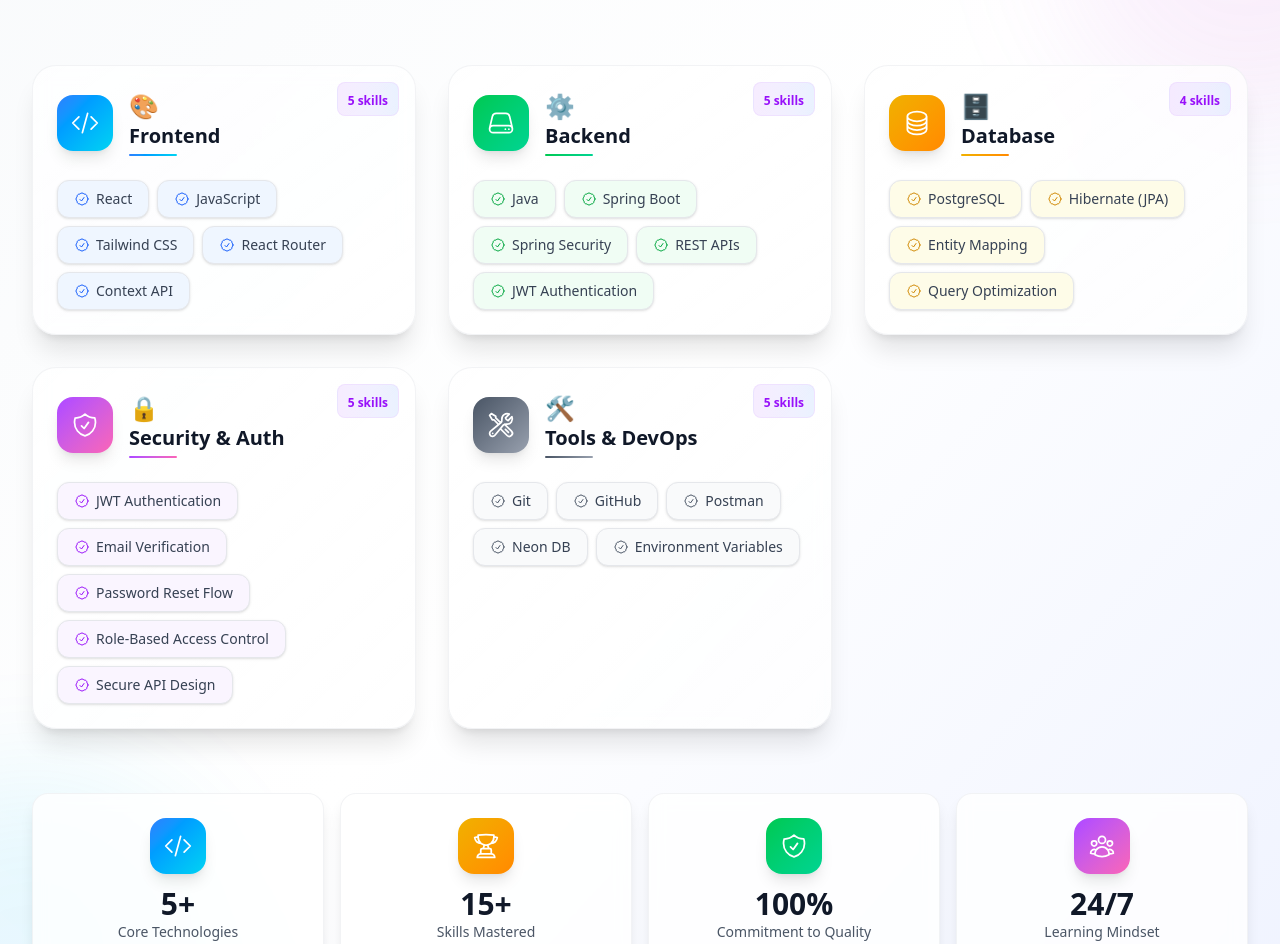
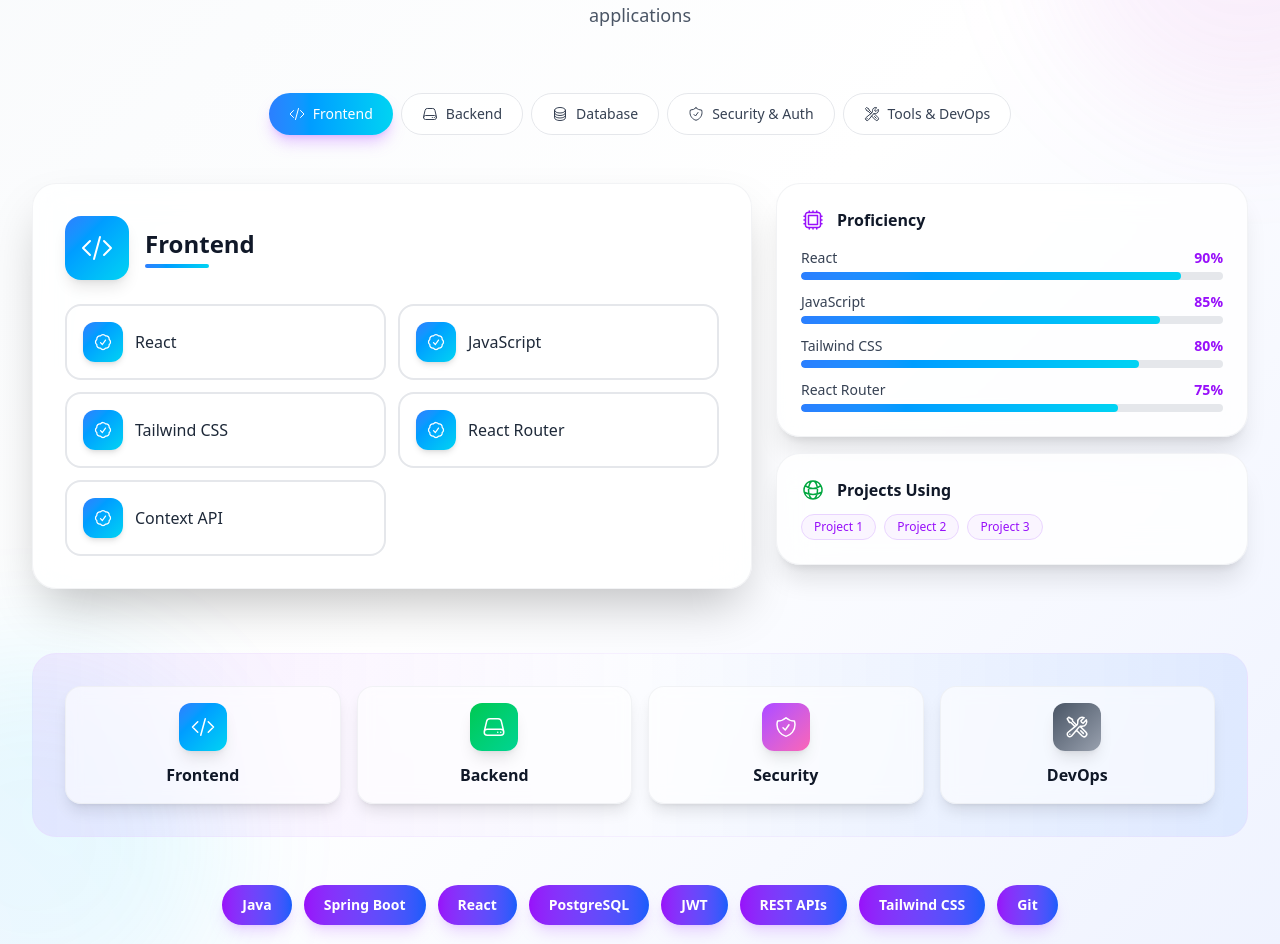
Before and after one commit to mohankumaronly/portfolio, a React (Vite) app: page / in a window 1280 px wide. Shown: the part 2288-3232 px from the top of the page. Built offline with nearby package versions, Linux system fonts and the light colour scheme.

Commit message:
skills section is updated

```diff
--- a/src/components/Skills.jsx
+++ b/src/components/Skills.jsx
@@ -10,7 +10,11 @@
   TrophyIcon,
   UserGroupIcon,
   RocketLaunchIcon,
-  CheckBadgeIcon
+  CheckBadgeIcon,
+  CpuChipIcon,
+  CommandLineIcon,
+  SwatchIcon,
+  GlobeAltIcon
 } from "@heroicons/react/24/outline";
 
 const skillGroups = [
@@ -73,6 +77,14 @@
 ];
 
 const Skills = () => {
+  const [activeTab, setActiveTab] = useState(0);
+  const [selectedSkill, setSelectedSkill] = useState(null);
+
+  // Helper function to render icon component
+  const renderIcon = (IconComponent, className) => {
+    return <IconComponent className={className} />;
+  };
+
   return (
     <section
       id="skills"
@@ -85,7 +97,7 @@
       </div>
 
       <div className="max-w-7xl mx-auto relative z-10">
-        {/* Section Header */}
+        {/* Section Header - New Design */}
         <motion.div
           initial={{ opacity: 0, y: 30 }}
           whileInView={{ opacity: 1, y: 0 }}
@@ -94,120 +106,204 @@
           className="text-center mb-16"
         >
           <div className="inline-flex items-center gap-2 px-4 py-2 mb-4 bg-gradient-to-r from-purple-500/10 to-blue-500/10 dark:from-purple-500/20 dark:to-blue-500/20 rounded-full border border-purple-200/50 dark:border-purple-800/50">
-            <RocketLaunchIcon className="w-4 h-4 text-purple-600 dark:text-purple-400" />
+            <SparklesIcon className="w-4 h-4 text-purple-600 dark:text-purple-400 animate-pulse" />
             <span className="text-xs font-semibold tracking-wider text-purple-600 dark:text-purple-400 uppercase">
-              My Arsenal
+              Tech Stack
             </span>
           </div>
           <h2 className="text-4xl sm:text-5xl md:text-6xl font-bold text-gray-900 dark:text-white">
-            Skills &{" "}
-            <span className="bg-gradient-to-r from-purple-600 via-pink-500 to-blue-600 bg-clip-text text-transparent">
-              Expertise
+            My{" "}
+            <span className="bg-gradient-to-r from-purple-600 via-pink-500 to-blue-600 bg-clip-text text-transparent animate-gradient bg-300%">
+              Developer
             </span>
+            {" "}Toolbox
           </h2>
           <p className="mt-4 text-base sm:text-lg text-gray-600 dark:text-gray-400 max-w-2xl mx-auto">
-            Technologies I've mastered to build exceptional digital experiences
+            Here's my tech stack - the tools and technologies I use to build amazing applications
           </p>
         </motion.div>
 
-        {/* Skills Grid - Clean cards without percentages */}
-        <div className="grid gap-6 md:gap-8 grid-cols-1 md:grid-cols-2 lg:grid-cols-3">
-          {skillGroups.map((group, i) => (
+        {/* Modern Tabs Navigation */}
+        <div className="flex flex-wrap justify-center gap-2 mb-12">
+          {skillGroups.map((group, index) => {
+            const IconComponent = group.icon;
+            return (
+              <motion.button
+                key={group.title}
+                initial={{ opacity: 0, y: 20 }}
+                whileInView={{ opacity: 1, y: 0 }}
+                transition={{ delay: index * 0.05, duration: 0.3 }}
+                viewport={{ once: true }}
+                onClick={() => setActiveTab(index)}
+                className={`px-5 py-2.5 rounded-full text-sm font-medium transition-all duration-300 flex items-center gap-2 ${
+                  activeTab === index
+                    ? `bg-gradient-to-r ${group.color} text-white shadow-lg shadow-purple-500/30`
+                    : 'bg-white/70 dark:bg-gray-800/70 text-gray-700 dark:text-gray-300 hover:bg-white dark:hover:bg-gray-700 border border-gray-200 dark:border-gray-700'
+                }`}
+              >
+                <IconComponent className="w-4 h-4" />
+                {group.title}
+              </motion.button>
+            );
+          })}
+        </div>
+
+        {/* Dynamic Content Area */}
         <motion.div
-              key={group.title}
-              initial={{ opacity: 0, y: 30 }}
-              whileInView={{ opacity: 1, y: 0 }}
-              transition={{ delay: i * 0.1, duration: 0.6 }}
-              viewport={{ once: true, margin: "-50px" }}
-              whileHover={{ y: -8, scale: 1.02 }}
-              className="relative bg-white/70 dark:bg-gray-800/50 backdrop-blur-sm rounded-3xl p-6 shadow-xl hover:shadow-2xl transition-all duration-300 border border-gray-200/50 dark:border-gray-700/50 group"
+          key={activeTab}
+          initial={{ opacity: 0, y: 20 }}
+          animate={{ opacity: 1, y: 0 }}
+          transition={{ duration: 0.4 }}
+          className="mb-16"
         >
-              {/* Glass effect overlay */}
-              <div className="absolute inset-0 bg-gradient-to-br from-white/20 to-transparent dark:from-white/5 rounded-3xl pointer-events-none"></div>
-
-              {/* Header */}
-              <div className="relative flex items-center gap-4 mb-6">
-                <div className={`w-14 h-14 rounded-2xl bg-gradient-to-br ${group.color} flex items-center justify-center shadow-lg transform group-hover:rotate-6 transition-transform duration-300`}>
-                  <group.icon className="w-7 h-7 text-white" />
+          <div className="grid lg:grid-cols-5 gap-6">
+            {/* Left - Main Card */}
+            <div className="lg:col-span-3">
+              <div className="bg-white/80 dark:bg-gray-800/80 backdrop-blur-lg rounded-3xl p-8 border border-gray-200/50 dark:border-gray-700/50 shadow-2xl hover:shadow-3xl transition-shadow duration-500">
+                <div className="flex items-center gap-4 mb-6">
+                  <div className={`w-16 h-16 rounded-2xl bg-gradient-to-br ${skillGroups[activeTab].color} flex items-center justify-center shadow-lg animate-float`}>
+                    {(() => {
+                      const IconComponent = skillGroups[activeTab].icon;
+                      return <IconComponent className="w-8 h-8 text-white" />;
+                    })()}
                   </div>
                   <div>
-                  <span className="text-2xl">{group.emoji}</span>
-                  <h3 className="text-xl font-bold text-gray-900 dark:text-white">
-                    {group.title}
+                    <h3 className="text-2xl font-bold text-gray-900 dark:text-white">
+                      {skillGroups[activeTab].title}
                     </h3>
-                  <div className={`w-12 h-0.5 bg-gradient-to-r ${group.color} rounded-full mt-1`}></div>
+                    <div className={`w-16 h-1 bg-gradient-to-r ${skillGroups[activeTab].color} rounded-full mt-1`}></div>
                   </div>
                 </div>
 
-              {/* Skills List - Clean tags */}
-              <div className="relative flex flex-wrap gap-2">
-                {group.skills.map((skill, idx) => (
-                  <motion.span
+                <div className="grid grid-cols-1 sm:grid-cols-2 gap-3">
+                  {skillGroups[activeTab].skills.map((skill, idx) => (
+                    <motion.div
                       key={skill}
-                    initial={{ opacity: 0, scale: 0.8 }}
-                    whileInView={{ opacity: 1, scale: 1 }}
-                    transition={{ delay: idx * 0.05 + 0.2, duration: 0.3 }}
-                    viewport={{ once: true }}
-                    whileHover={{ scale: 1.05 }}
-                    className={`px-4 py-2 text-sm font-medium rounded-xl border ${group.bgColor} border-gray-200 dark:border-gray-700 text-gray-700 dark:text-gray-300 shadow-sm hover:shadow-md transition-all duration-300 flex items-center gap-1.5`}
+                      initial={{ opacity: 0, scale: 0.9 }}
+                      animate={{ opacity: 1, scale: 1 }}
+                      transition={{ delay: idx * 0.05, duration: 0.3 }}
+                      whileHover={{
+                        scale: 1.05,
+                        rotate: idx % 2 === 0 ? 1 : -1,
+                        transition: { type: "spring", stiffness: 300 }
+                      }}
+                      onClick={() => setSelectedSkill(selectedSkill === skill ? null : skill)}
+                      className={`p-4 rounded-2xl border-2 cursor-pointer transition-all duration-300 ${
+                        selectedSkill === skill
+                          ? `border-purple-500 bg-gradient-to-br ${skillGroups[activeTab].bgColor}`
+                          : 'border-gray-200 dark:border-gray-700 hover:border-purple-300 dark:hover:border-purple-700'
+                      }`}
                     >
-                    <CheckBadgeIcon className={`w-4 h-4 ${group.iconColor}`} />
+                      <div className="flex items-center gap-3">
+                        <div className={`w-10 h-10 rounded-xl bg-gradient-to-br ${skillGroups[activeTab].color} flex items-center justify-center shadow-md`}>
+                          <CheckBadgeIcon className="w-5 h-5 text-white" />
+                        </div>
+                        <span className="font-medium text-gray-800 dark:text-gray-200">
                           {skill}
-                  </motion.span>
-                ))}
-              </div>
-
-              {/* Skill count badge */}
-              <div className="absolute top-4 right-4 px-2.5 py-1 rounded-lg bg-gradient-to-r from-purple-500/10 to-blue-500/10 dark:from-purple-500/20 dark:to-blue-500/20 border border-purple-200/50 dark:border-purple-800/50">
-                <span className="text-xs font-semibold text-purple-600 dark:text-purple-400">
-                  {group.skills.length} skills
                         </span>
                       </div>
+                      {selectedSkill === skill && (
+                        <motion.div
+                          initial={{ opacity: 0, height: 0 }}
+                          animate={{ opacity: 1, height: 'auto' }}
+                          className="mt-3 pt-3 border-t border-gray-200 dark:border-gray-700"
+                        >
+                          <p className="text-sm text-gray-600 dark:text-gray-400">
+                            {`Expert in ${skill} with hands-on experience in real-world projects`}
+                          </p>
+                        </motion.div>
+                      )}
                     </motion.div>
                   ))}
                 </div>
+              </div>
+            </div>
 
-        {/* Stats Section - Cleaner design */}
+            {/* Right - Stats & Info */}
+            <div className="lg:col-span-2 space-y-4">
+              <div className="bg-white/80 dark:bg-gray-800/80 backdrop-blur-lg rounded-3xl p-6 border border-gray-200/50 dark:border-gray-700/50 shadow-xl">
+                <div className="flex items-center gap-3 mb-4">
+                  <CpuChipIcon className="w-6 h-6 text-purple-600 dark:text-purple-400" />
+                  <h4 className="font-semibold text-gray-900 dark:text-white">Proficiency</h4>
+                </div>
+                <div className="space-y-3">
+                  {skillGroups[activeTab].skills.slice(0, 4).map((skill, idx) => (
+                    <div key={skill} className="space-y-1">
+                      <div className="flex justify-between text-sm">
+                        <span className="text-gray-700 dark:text-gray-300">{skill}</span>
+                        <span className="text-purple-600 dark:text-purple-400 font-semibold">
+                          {90 - idx * 5}%
+                        </span>
+                      </div>
+                      <div className="w-full h-2 bg-gray-200 dark:bg-gray-700 rounded-full overflow-hidden">
+                        <motion.div
+                          initial={{ width: 0 }}
+                          animate={{ width: `${90 - idx * 5}%` }}
+                          transition={{ duration: 1, delay: idx * 0.1 }}
+                          className={`h-full bg-gradient-to-r ${skillGroups[activeTab].color} rounded-full`}
+                        />
+                      </div>
+                    </div>
+                  ))}
+                </div>
+              </div>
+
+              <div className="bg-white/80 dark:bg-gray-800/80 backdrop-blur-lg rounded-3xl p-6 border border-gray-200/50 dark:border-gray-700/50 shadow-xl">
+                <div className="flex items-center gap-3 mb-3">
+                  <GlobeAltIcon className="w-6 h-6 text-green-600 dark:text-green-400" />
+                  <h4 className="font-semibold text-gray-900 dark:text-white">Projects Using</h4>
+                </div>
+                <div className="flex flex-wrap gap-2">
+                  {[1, 2, 3].map((i) => (
+                    <span key={i} className="px-3 py-1 text-xs font-medium bg-purple-50 dark:bg-purple-900/30 text-purple-600 dark:text-purple-400 rounded-full border border-purple-200 dark:border-purple-800">
+                      Project {i}
+                    </span>
+                  ))}
+                </div>
+              </div>
+            </div>
+          </div>
+        </motion.div>
+
+        {/* Floating Tech Stack - New Design */}
         <motion.div
           initial={{ opacity: 0, y: 20 }}
           whileInView={{ opacity: 1, y: 0 }}
           transition={{ delay: 0.6, duration: 0.6 }}
           viewport={{ once: true }}
-          className="mt-16"
+          className="relative"
         >
+          <div className="bg-gradient-to-r from-purple-500/10 via-transparent to-blue-500/10 dark:from-purple-500/5 dark:to-blue-500/5 rounded-3xl p-8 border border-purple-200/30 dark:border-purple-800/30">
             <div className="grid grid-cols-2 md:grid-cols-4 gap-4">
               {[
-              { number: "5+", label: "Core Technologies", icon: CodeBracketIcon, color: "from-blue-500 to-cyan-400" },
-              { number: "15+", label: "Skills Mastered", icon: TrophyIcon, color: "from-yellow-500 to-orange-400" },
-              { number: "100%", label: "Commitment to Quality", icon: ShieldCheckIcon, color: "from-green-500 to-emerald-400" },
-              { number: "24/7", label: "Learning Mindset", icon: UserGroupIcon, color: "from-purple-500 to-pink-400" },
-            ].map((stat, index) => (
+                { icon: CodeBracketIcon, label: "Frontend", color: "from-blue-500 to-cyan-400" },
+                { icon: ServerIcon, label: "Backend", color: "from-green-500 to-emerald-400" },
+                { icon: ShieldCheckIcon, label: "Security", color: "from-purple-500 to-pink-400" },
+                { icon: WrenchScrewdriverIcon, label: "DevOps", color: "from-gray-600 to-gray-400" },
+              ].map((item, index) => {
+                const IconComponent = item.icon;
+                return (
                   <motion.div
-                key={stat.label}
+                    key={item.label}
                     initial={{ opacity: 0, scale: 0.8 }}
                     whileInView={{ opacity: 1, scale: 1 }}
                     transition={{ delay: index * 0.1, duration: 0.5 }}
                     viewport={{ once: true }}
-                className="relative group text-center p-6 rounded-2xl bg-white/80 dark:bg-gray-800/50 backdrop-blur-sm border border-gray-200/50 dark:border-gray-700/50 shadow-lg hover:shadow-xl transition-all duration-300 hover:-translate-y-2"
+                    whileHover={{ y: -5, scale: 1.05 }}
+                    className="text-center p-4 rounded-2xl bg-white/60 dark:bg-gray-800/60 backdrop-blur-sm border border-gray-200/50 dark:border-gray-700/50 shadow-lg hover:shadow-2xl transition-all duration-300"
                   >
-                <div className={`absolute inset-0 bg-gradient-to-br ${stat.color} opacity-0 group-hover:opacity-5 rounded-2xl transition-opacity duration-300`}></div>
-                <div className="relative">
-                  <div className={`w-14 h-14 rounded-2xl bg-gradient-to-br ${stat.color} flex items-center justify-center mx-auto mb-3 shadow-lg transform group-hover:scale-110 transition-transform duration-300`}>
-                    <stat.icon className="w-7 h-7 text-white" />
+                    <div className={`w-12 h-12 rounded-xl bg-gradient-to-br ${item.color} flex items-center justify-center mx-auto mb-3 shadow-lg`}>
+                      <IconComponent className="w-6 h-6 text-white" />
                     </div>
-                  <div className="text-3xl font-bold text-gray-900 dark:text-white">
-                    {stat.number}
-                  </div>
-                  <div className="text-sm text-gray-600 dark:text-gray-400 font-medium">
-                    {stat.label}
+                    <h4 className="font-semibold text-gray-900 dark:text-white">{item.label}</h4>
+                  </motion.div>
+                );
+              })}
             </div>
           </div>
         </motion.div>
-            ))}
-          </div>
-        </motion.div>
 
-        {/* Tech Stack Tags - Enhanced */}
+        {/* Bottom Floating Tags */}
         <motion.div
           initial={{ opacity: 0, y: 20 }}
           whileInView={{ opacity: 1, y: 0 }}
@@ -231,14 +327,28 @@
               whileInView={{ opacity: 1, scale: 1, rotate: 0 }}
               transition={{ delay: index * 0.05, duration: 0.3 }}
               viewport={{ once: true }}
-              whileHover={{ scale: 1.1, rotate: 5 }}
-              className={`px-4 py-2 text-sm font-semibold bg-gradient-to-r ${tech.color} text-white rounded-full shadow-lg shadow-${tech.color.split(' ')[1]?.replace('-600', '')}-500/20 hover:shadow-xl transition-all duration-300 cursor-default`}
+              whileHover={{
+                scale: 1.15,
+                rotate: 5,
+                transition: { type: "spring", stiffness: 300 }
+              }}
+              className="group relative px-5 py-2.5 text-sm font-semibold bg-gradient-to-r from-purple-600 to-blue-600 text-white rounded-full shadow-lg shadow-purple-500/20 hover:shadow-xl transition-all duration-300 cursor-default"
             >
-              {tech.name}
+              <span className="relative z-10">{tech.name}</span>
+              <div className="absolute inset-0 rounded-full bg-gradient-to-r from-purple-600 to-blue-600 opacity-0 group-hover:opacity-100 transition-opacity duration-300 blur-lg"></div>
             </motion.span>
           ))}
         </motion.div>
       </div>
+
+      <style jsx>{`
+        @keyframes gradient {
+          0%, 100% { background-position: 0% 50%; }
+          50% { background-position: 100% 50%; }
+        }
+        .bg-300\% { background-size: 300% 300%; }
+        .animate-gradient { animation: gradient 6s ease infinite; }
+      `}</style>
     </section>
   );
 };
```
Lines whose indentation alone changed are shown as unchanged.
